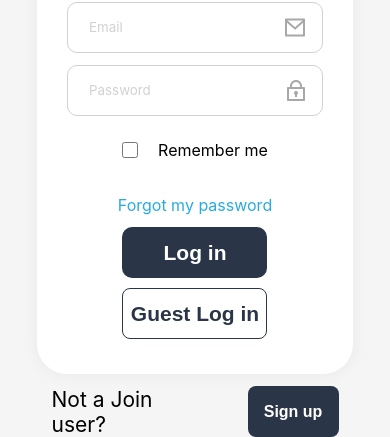
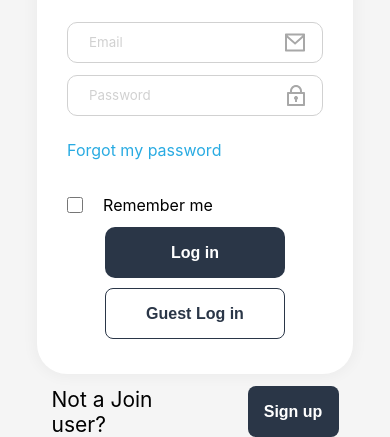
Before and after one commit to richardlieknis/join, a plain HTML site: page index.html in a window 390 px wide. Shown: the part 407-844 px from the top of the page. Drawn offline with Linux system fonts and the light colour scheme; no server answers.

Commit message:
fixed height,widths at login responsive

```diff
--- a/index.html
+++ b/index.html
@@ -47,11 +47,11 @@
           </div>
         </div>
         <div class="continue-btn-container">
-          <button style="width: 145px; height: 51px" class="btn-primary">
+          <button class="login-btn-width btn-primary btn-resp">
             Log in
           </button>
       </form>
-      <button onclick="guest()" class="guest-btn btn-secondary">
+      <button onclick="guest()" class="login-btn-width guest-btn btn-secondary btn-resp">
         Guest Log in
       </button>
     </div>
--- a/js/log-in.js
+++ b/js/log-in.js
@@ -20,7 +20,7 @@ function login() {
     let user = users.find(u => u.email == email.value && u.password == password.value);
     if (user) {
         saveLoggedUserLocal(user);
-        window.location.href = '../html/summary.html';
+        window.location.href = 'html/summary.html';
     } else {
         document.getElementById('not-exist').innerHTML = /*html*/`<span style="color: red; font-size: 14px">This user does not exist</span>`;
         email.value = '';
@@ -48,3 +48,7 @@ async function guest() {
     localStorage.setItem('loggedUser', loggedUser);
     window.location.href = 'html/summary.html';
 }
+
+function backToLogin() {
+    window.location.href = '../index.html';
+}
--- a/js/sign-up.js
+++ b/js/sign-up.js
@@ -32,10 +32,6 @@ async function addUser() {
     users.push({ name: name.value, email: email.value, password: password.value });
     await backend.setItem('users', JSON.stringify(users));
     window.location.href = 'index.html?msg=<b>You have successfully registered!</b>';
-}
-
-function backToLogin() {
-    window.location.href = 'index.html';
 }
 
 const rmCheck = document.getElementById("rememberMe"),
--- a/style.css
+++ b/style.css
@@ -205,10 +205,13 @@ form {
 
 .guest-btn {
   background-color: #ffffff;
+  font-size: 21px;
+  font-weight: 700;
+}
+
+.login-btn-width {
   height: 51px;
   width: 145px;
-  font-size: 21px;
-  font-weight: 700;
 }
 
 .sign-up-container {
@@ -291,21 +294,16 @@ form {
     .log-in-resp {
       width: 90%;
       flex-direction: column;
-      gap: 12px;
+      gap: 35px;
     }
 
     .log-in {
       width: 90%;
     }
 
-    .remember-me {
-      justify-content: center;
-    }
-
     .forgot-password-container {
-      flex-direction: column;
+      flex-direction: column-reverse;
       width: 90%;
-      text-align: center;
     }
 
     .input-login {
@@ -323,7 +321,7 @@ form {
     }
 
     .forgot-password h1 {
-      font-size: 50px;
+      font-size: 40px;
     }
 
     .sign-up-container-resp {
@@ -337,7 +335,7 @@ form {
     }
 
     .forgot-password h1 {
-      width: unset;
+      width: 315px;
     }
 
     .border-bottom {
@@ -350,6 +348,10 @@ form {
   }
 
   @media(max-width: 450px) {
+    h1 {
+      font-size: 47px;
+    }
+
     .send-mail img {
       width: 300px;
     }
@@ -363,11 +365,25 @@ form {
     form {
       gap: 10px;
     }
+
+    .input-login {
+      height: 41px;
+    }
+
+    .btn-resp {
+      height: 51px;
+      width: 180px;
+      font-size: 16px;
+    }
   }
 
   @media(max-width: 400px) {
     body {
       align-items: flex-end !important;
     }
+
+    .log-in-resp {
+      gap: 12px;
+    }
   }
 }
```
Also changed, not shown: html/summary.html (+1 -1 lines).
